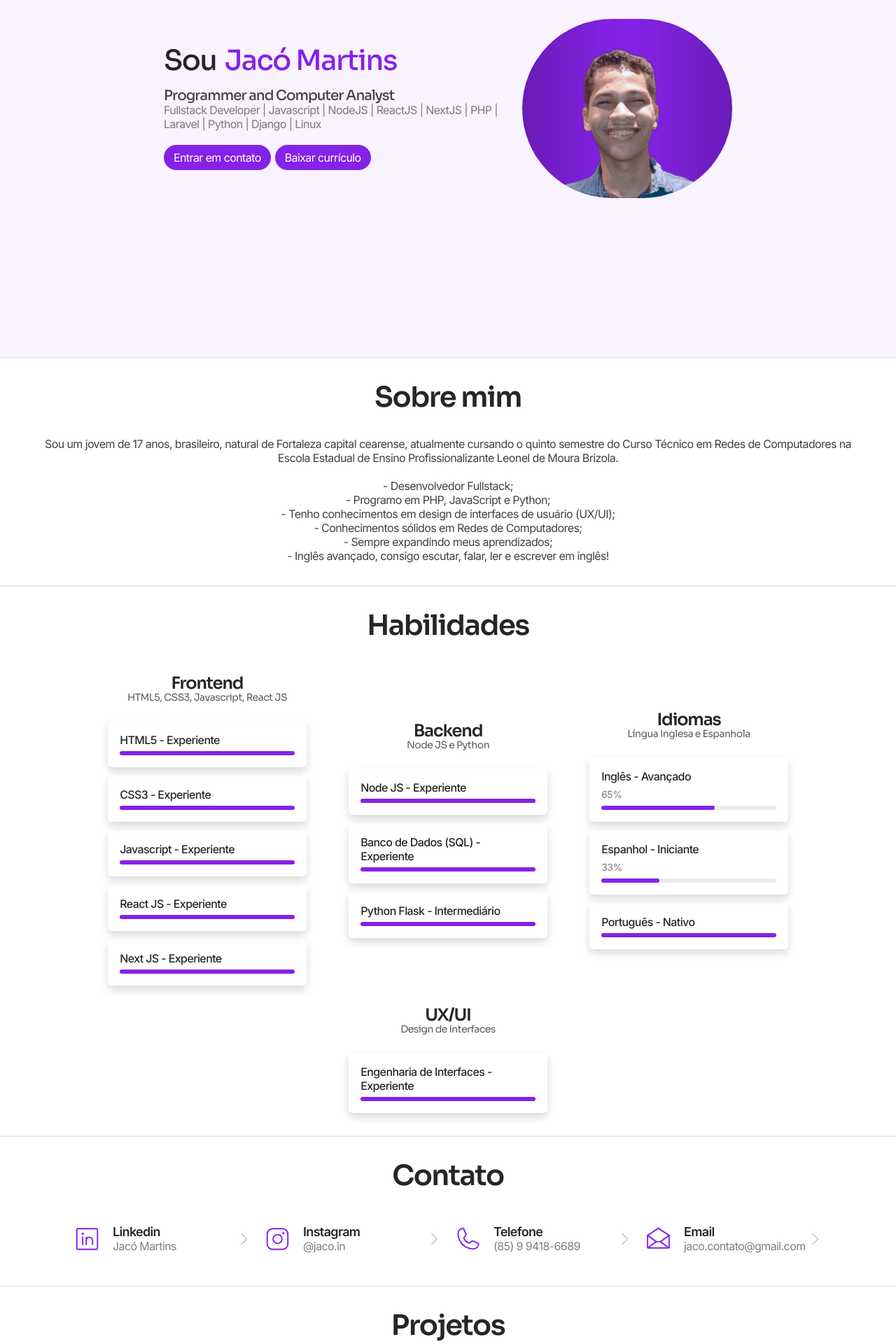
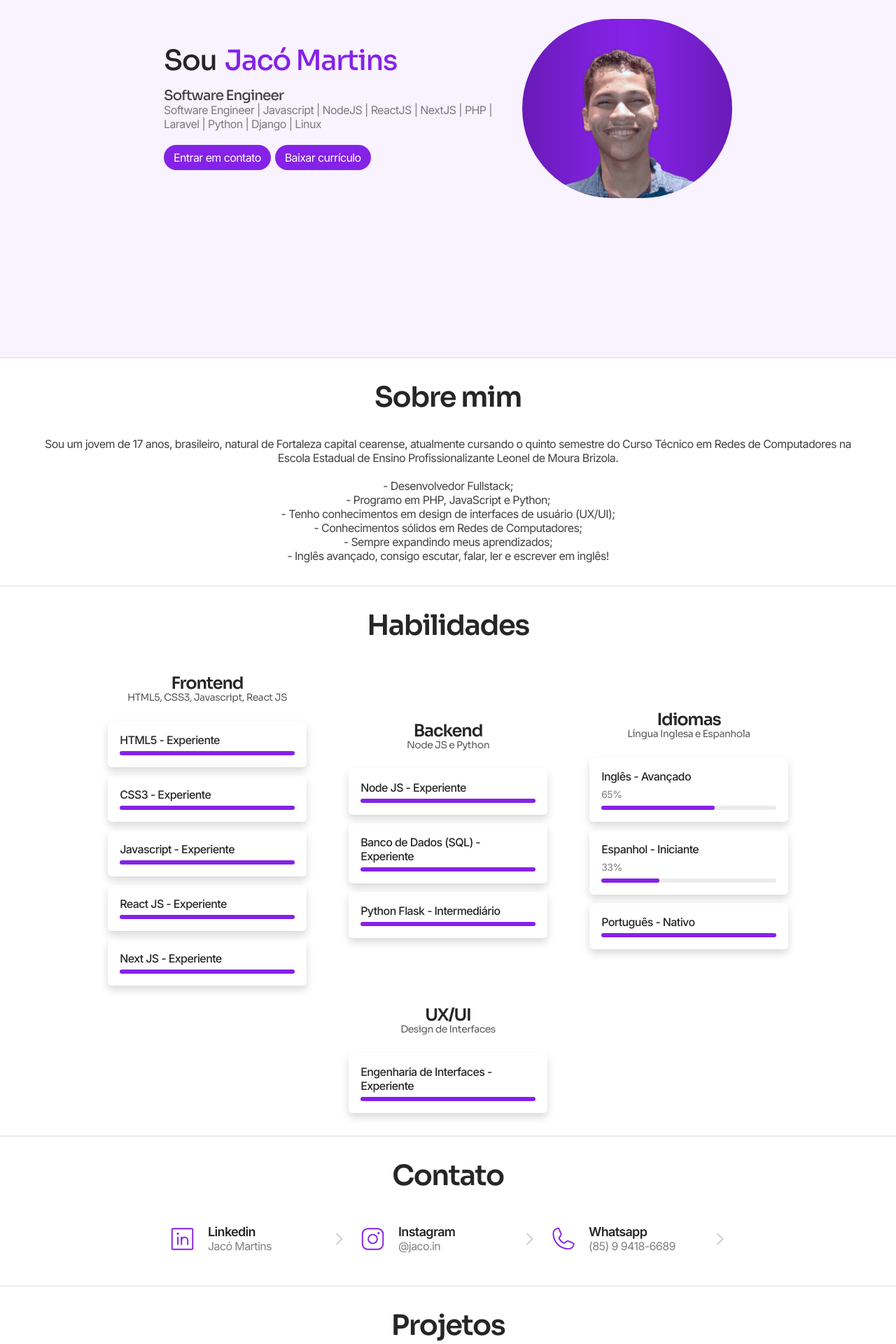
Before and after one commit to JacoMartins/Portfolio, a React (Vite) app in the folder web/: page / in a window 1280 px wide. Shown: the part 200-2120 px from the top of the page at 70% size. Built offline with nearby package versions, Linux system fonts and the light colour scheme.

Commit message:
fix: My name

```diff
--- a/web/src/components/Pages/Home/data.tsx
+++ b/web/src/components/Pages/Home/data.tsx
@@ -86,19 +86,12 @@ export const contacts = [
     type: 'contact'
   },
   {
-    text: 'Telefone',
+    text: 'Whatsapp',
     description: '(85) 9 9418-6689',
     image: 'Phone',
     link: 'tel:(85) 9 9418-6689',
     type: 'contact'
   },
-  {
-    text: 'Email',
-    description: 'jaco.contato@gmail.com',
-    image: 'Email',
-    link: 'mailto: jaco.contato@gmail.com',
-    type: 'contact'
-  }
 ]
 
 
--- a/web/src/components/Pages/Home/index.tsx
+++ b/web/src/components/Pages/Home/index.tsx
@@ -44,9 +44,9 @@ export function Page({ name, colorScheme }: PageType) {
 
               <div className="textTextContainer">
                 <h2>
-                  Programmer and Computer Analyst
+                  Software Engineer
                 </h2>
-                <span>Fullstack Developer | Javascript | NodeJS | ReactJS | NextJS | PHP | Laravel | Python | Django | Linux</span>
+                <span>Software Engineer | Javascript | NodeJS | ReactJS | NextJS | PHP | Laravel | Python | Django | Linux</span>
               </div>
 
               <div className="buttonContainer">
```
